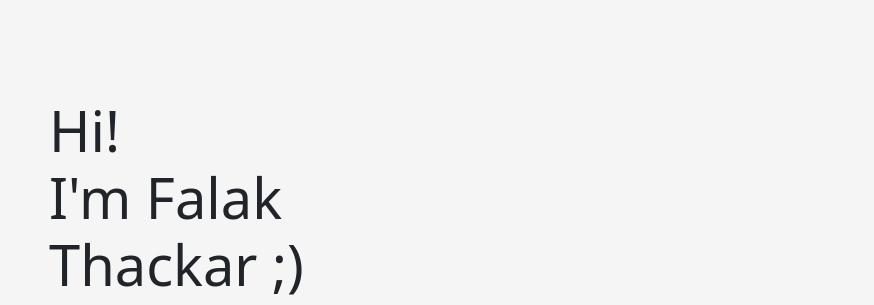
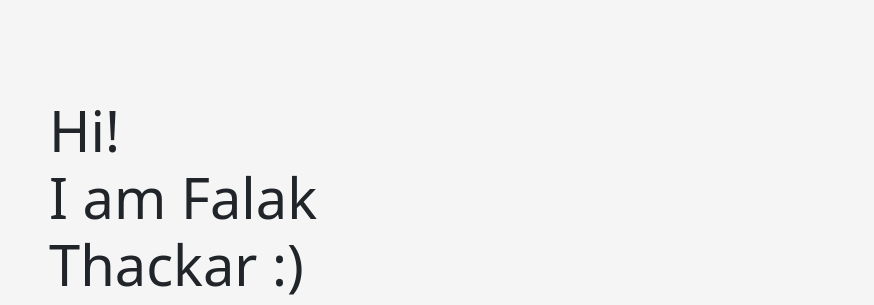
Before and after one commit to falakthkr/falakthkr.github.io, a plain HTML site: page index.html in a window 1280 px wide. Shown: the top 305 px of the page, 0-874 px from the left. Drawn offline with nearby package versions, Linux system fonts and the light colour scheme; grey boxes are pictures that could not be loaded.

Commit message:
Minor Changes - Spelling errors

```diff
--- a/index.html
+++ b/index.html
@@ -67,7 +67,7 @@
             <div class="col-md-6 px-0">
               <h1 class="display-4">
                 Hi! <br />
-                I'm Falak Thackar ;)</h1>
+                I am Falak Thackar :)</h1>
                 <i class="fa fa-map-marker text-danger"></i> <span class="headings-content">Pune </span>
                 <span class="headings-content">
                   <span style="margin: 10px;"><svg xmlns="http://www.w3.org/2000/svg" width="16" height="16" fill="rgb(127, 204, 11)" class="bi bi-telephone" viewBox="0 0 16 16" style="margin-left: 10px;">
```
